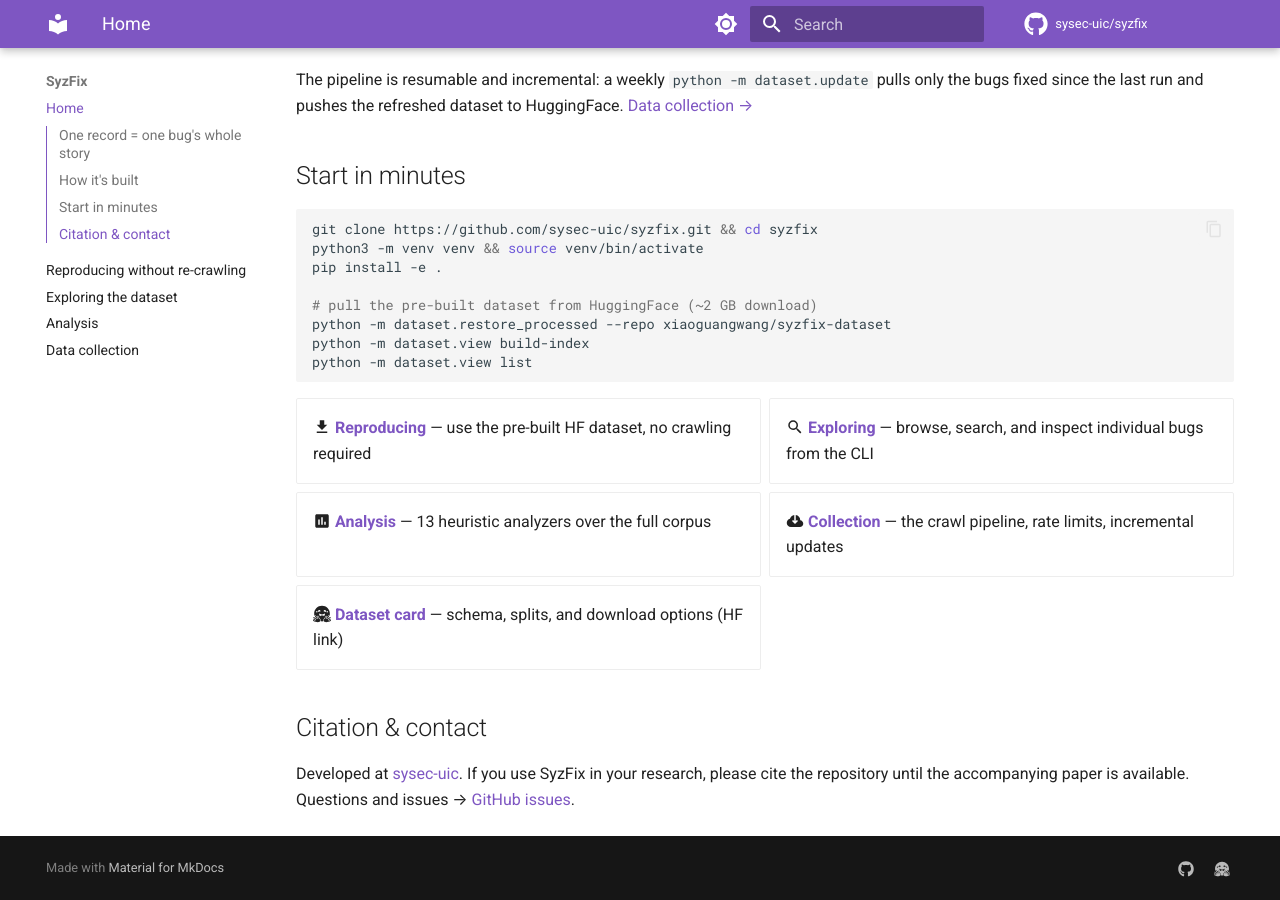
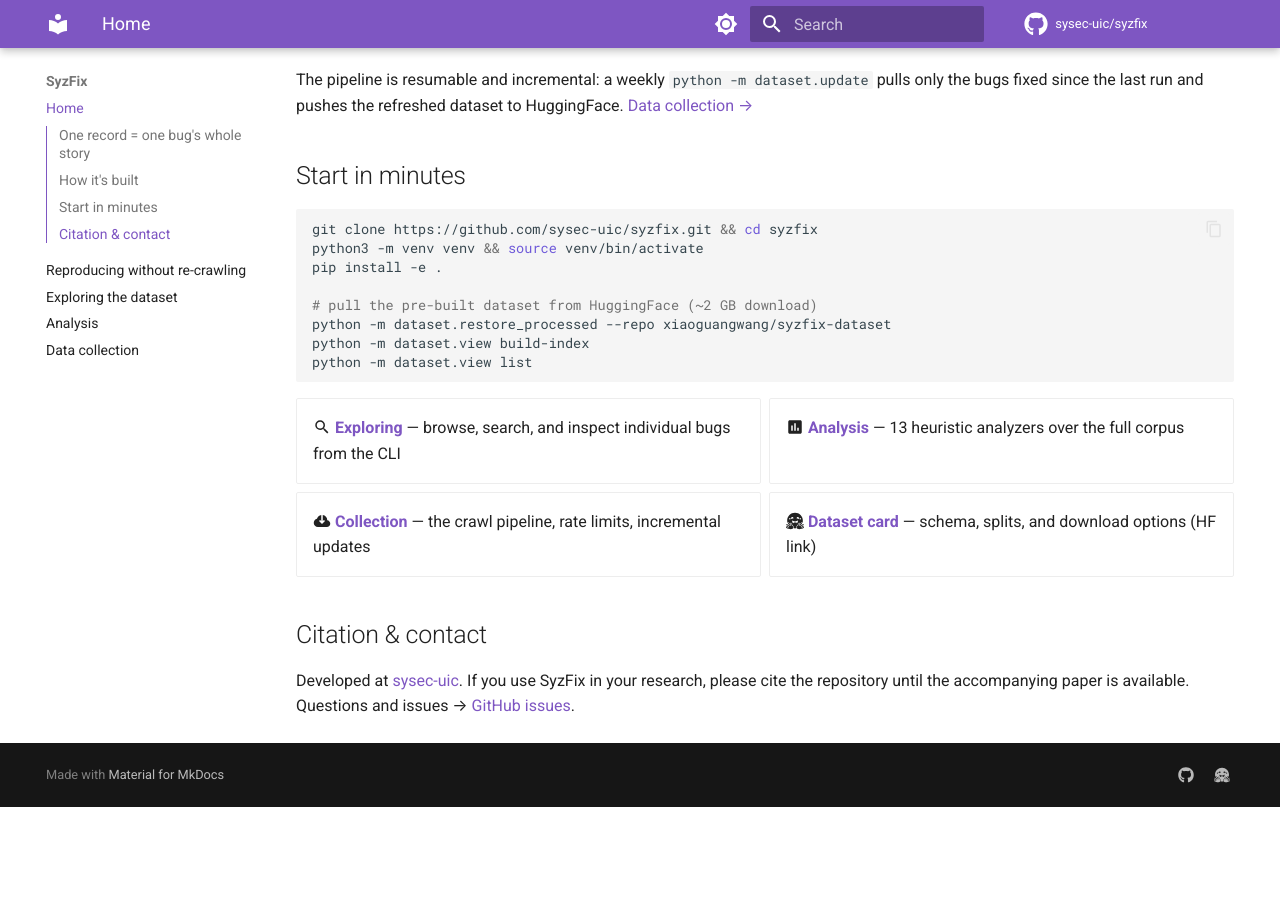
Before and after one commit to sysec-uic/SyzFix, an MkDocs documentation site: the page built from docs/index.md, in a window 1280 px wide and 900 px high, scrolled down 1534 px. Built offline with MkDocs 1.6.1 and Material for MkDocs 9.7.7, drawn with Linux system fonts in a browser that asks for light colours; comment, search, counter and statistics services are not loaded; after the commit the page ends 2341 px from its top, so only the background shows below that.

Commit message:
docs: Hide reproducing (download dataset from HF)

```diff
--- a/docs/index.md
+++ b/docs/index.md
@@ -120,8 +120,6 @@
 
 <div class="grid cards" markdown>
 
-- :material-download: **[Reproducing](reproducing.md)** — use the pre-built
-  HF dataset, no crawling required
 - :material-magnify: **[Exploring](exploring.md)** — browse, search, and
   inspect individual bugs from the CLI
 - :material-chart-box: **[Analysis](analysis.md)** — 13 heuristic analyzers
```
Also changed, not shown: other parts of docs/index.md (+2 -0 lines).
